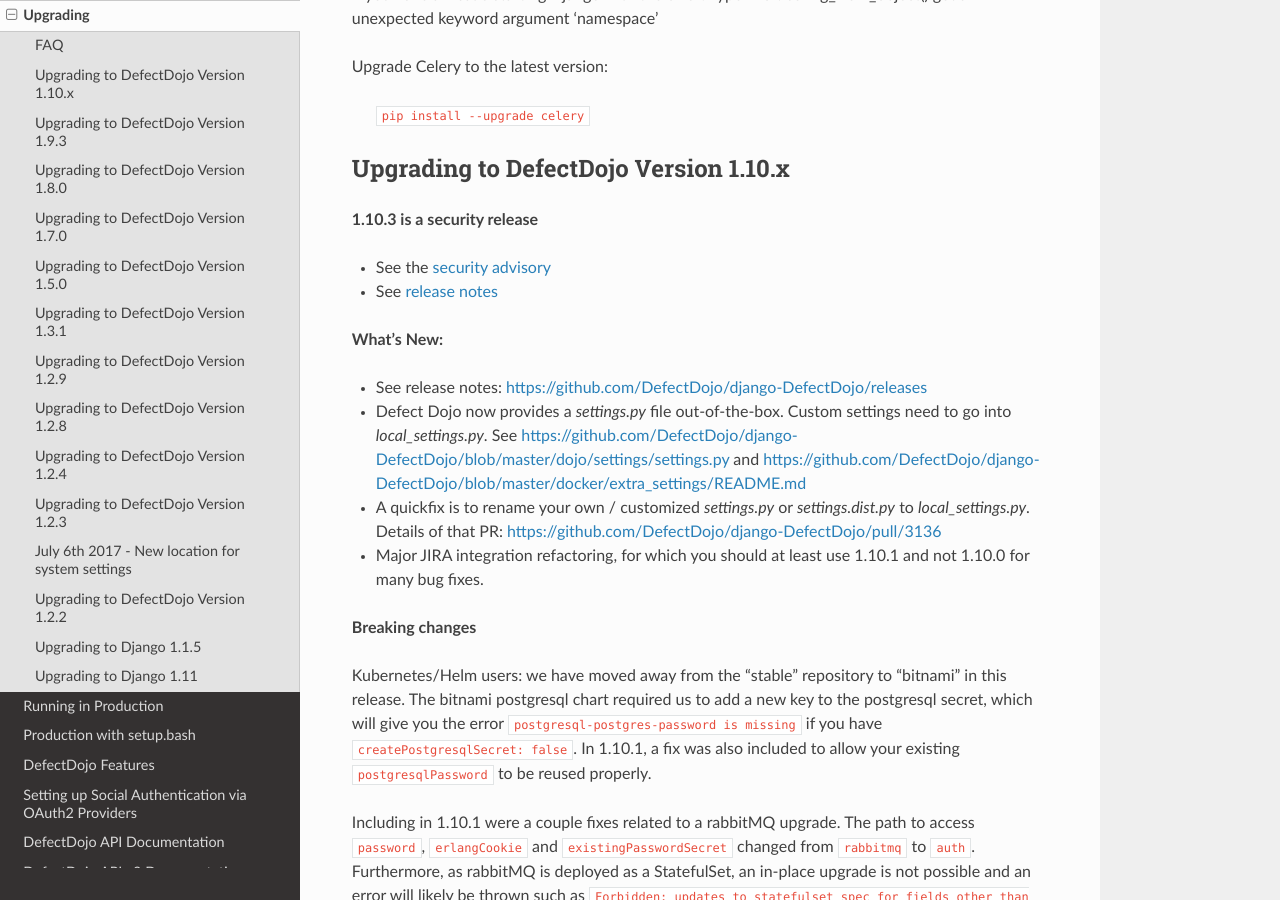
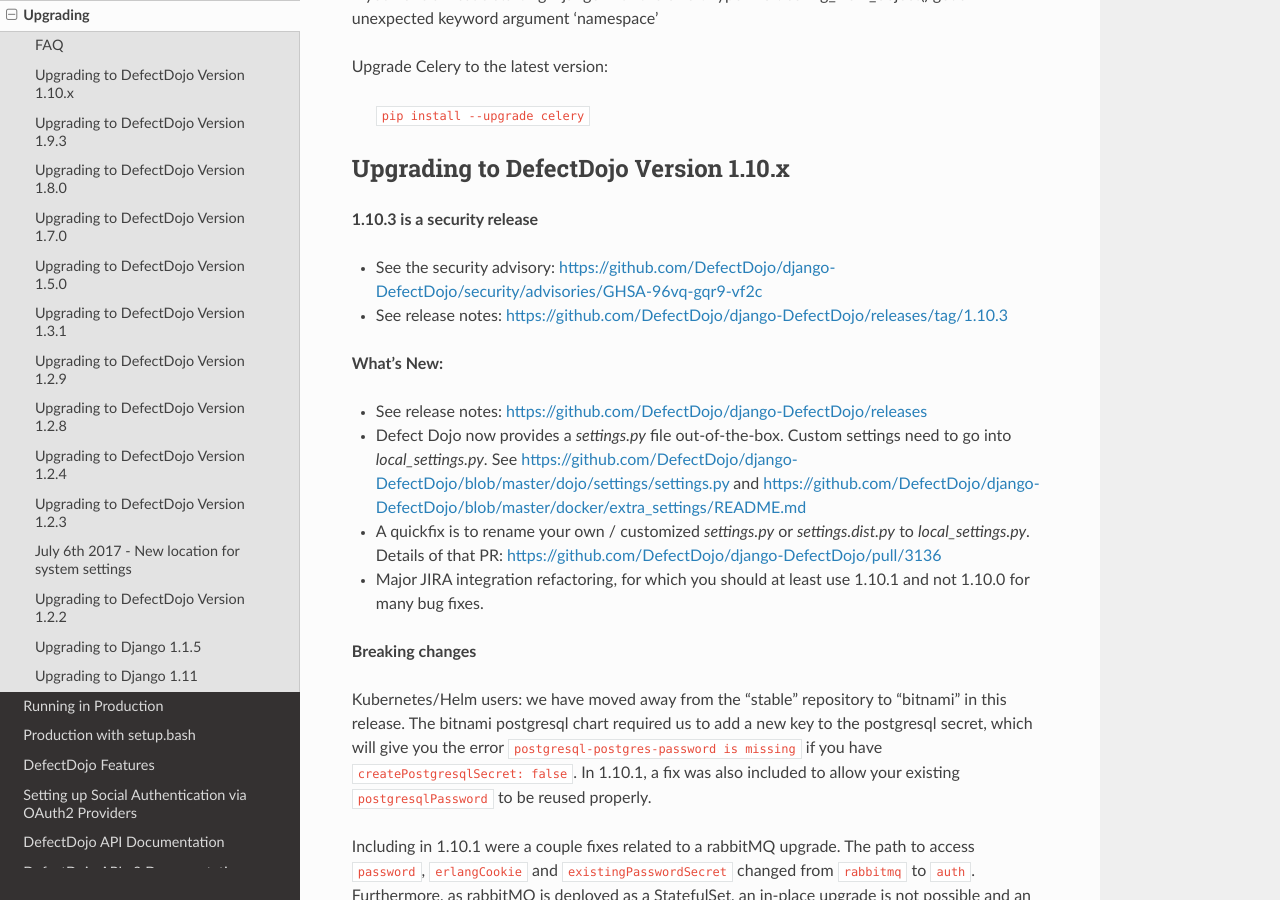
Before and after one commit to DefectDojo/Documentation, a Sphinx documentation site: the page built from docs/upgrading.rst, in a window 1280 px wide and 900 px high, scrolled down 1009 px. Built offline with Sphinx 7.4.7 and the Read the Docs theme 2.0.0, drawn with Linux system fonts in a browser that asks for light colours.

Commit message:
Update upgrading.rst

```diff
--- a/docs/upgrading.rst
+++ b/docs/upgrading.rst
@@ -45,8 +45,8 @@
 --------------------------------------
 **1.10.3 is a security release**
 
-- See the `security advisory <https://github.com/DefectDojo/django-DefectDojo/security/advisories/GHSA-96vq-gqr9-vf2c>`_
-- See `release notes <https://github.com/DefectDojo/django-DefectDojo/releases/tag/1.10.3>`_
+- See the security advisory: https://github.com/DefectDojo/django-DefectDojo/security/advisories/GHSA-96vq-gqr9-vf2c
+- See release notes: https://github.com/DefectDojo/django-DefectDojo/releases/tag/1.10.3
 
 
 **What's New:**
```
